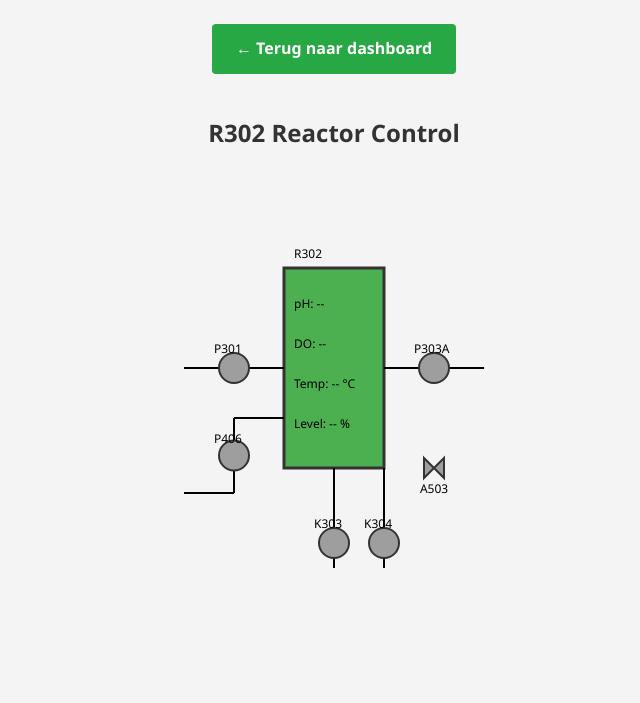
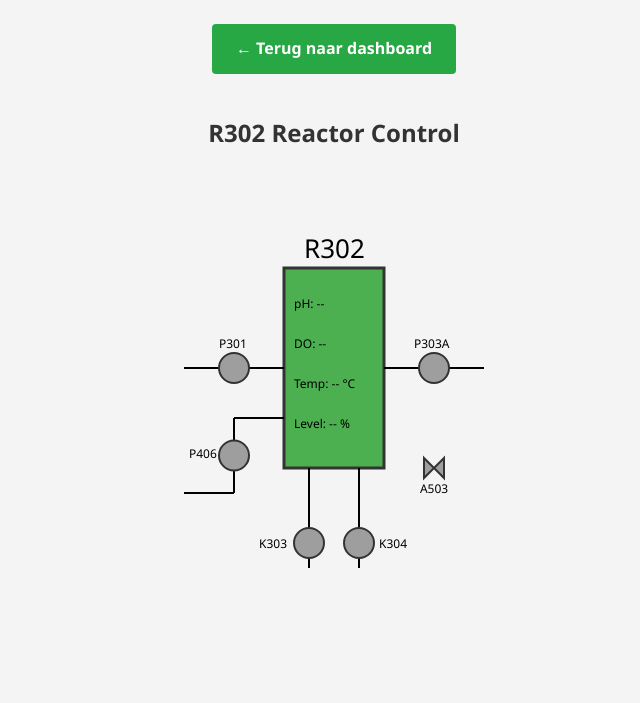
Before and after one commit to jelmertamis/Obelix_SCADA, a Flask app: page /r302 in a window 1280 px wide. Shown: the top 703 px of the page, without its empty margins (306-946 px from the left). Run offline with Flask 3, Linux system fonts and the light colour scheme; data that the repository does not hold is empty; some libraries are stand-ins or nearby versions.

Commit message:
improved diagram fro r302

```diff
--- a/templates/R302.html
+++ b/templates/R302.html
@@ -162,33 +162,34 @@
   <svg id="reactor-diagram" width="600" height="500">
     <!-- Reactorvat R302 -->
     <rect x="250" y="100" width="100" height="200" fill="#4caf50" stroke="#333" stroke-width="3"/>
-    <text x="260" y="90" class="diagram-label">R302</text>
+    <text x="270" y="90" style="font-size:26px" class="diagram-label">R302</text>
 
     <!-- Influent-pomp P301 -->
     <line x1="150" y1="200" x2="250" y2="200" stroke="black" stroke-width="2"/>
     <circle id="pump-0" cx="200" cy="200" r="15" class="pump-off"/>
-    <text x="180" y="185" class="diagram-label">P301</text>
+    <text x="185" y="180" class="diagram-label">P301</text>
 
     <!-- Effluent-pomp P303A -->
     <line x1="350" y1="200" x2="450" y2="200" stroke="black" stroke-width="2"/>
     <circle id="pump-1" cx="400" cy="200" r="15" class="pump-off"/>
-    <text x="380" y="185" class="diagram-label">P303A</text>
+    <text x="380" y="180" class="diagram-label">P303A</text>
 
     <!-- Nutriënten-pomp P406 -->
     <line x1="150" y1="325" x2="200" y2="325" stroke="black" stroke-width="2"/>
     <line x1="200" y1="325" x2="200" y2="250" stroke="black" stroke-width="2"/>
     <line x1="200" y1="250" x2="250" y2="250" stroke="black" stroke-width="2"/>
     <circle id="pump-2" cx="200" cy="287.5" r="15" class="pump-off"/>
-    <text x="180" y="275" class="diagram-label">P406</text>
+    <text x="155" y="290" class="diagram-label">P406</text>
 
     <!-- Compressoren K303 & K304 -->
-    <line x1="300" y1="300" x2="300" y2="400" stroke="black" stroke-width="2"/>
-    <circle id="compressor-3" cx="300" cy="375" r="15" class="compressor-off"/>
-    <text x="280" y="360" class="diagram-label">K303</text>
-    <line x1="350" y1="300" x2="350" y2="400" stroke="black" stroke-width="2"/>
-    <circle id="compressor-4" cx="350" cy="375" r="15" class="compressor-off"/>
-    <text x="330" y="360" class="diagram-label">K304</text>
-
+    <g transform="translate(-25, 0)">
+      <line x1="300" y1="300" x2="300" y2="400" stroke="black" stroke-width="2"/>
+      <circle id="compressor-3" cx="300" cy="375" r="15" class="compressor-off"/>
+      <text x="250" y="380" class="diagram-label">K303</text>
+      <line x1="350" y1="300" x2="350" y2="400" stroke="black" stroke-width="2"/>
+      <circle id="compressor-4" cx="350" cy="375" r="15" class="compressor-off"/>
+      <text x="370" y="380" class="diagram-label">K304</text>
+    </g>
     <!-- Sensorwaarden (pH, DO, Temp, Level) -->
     <text x="260" y="140" class="diagram-label" id="sensor-ph">pH: --</text>
     <text x="260" y="180" class="diagram-label" id="sensor-do">DO: --</text>
```
